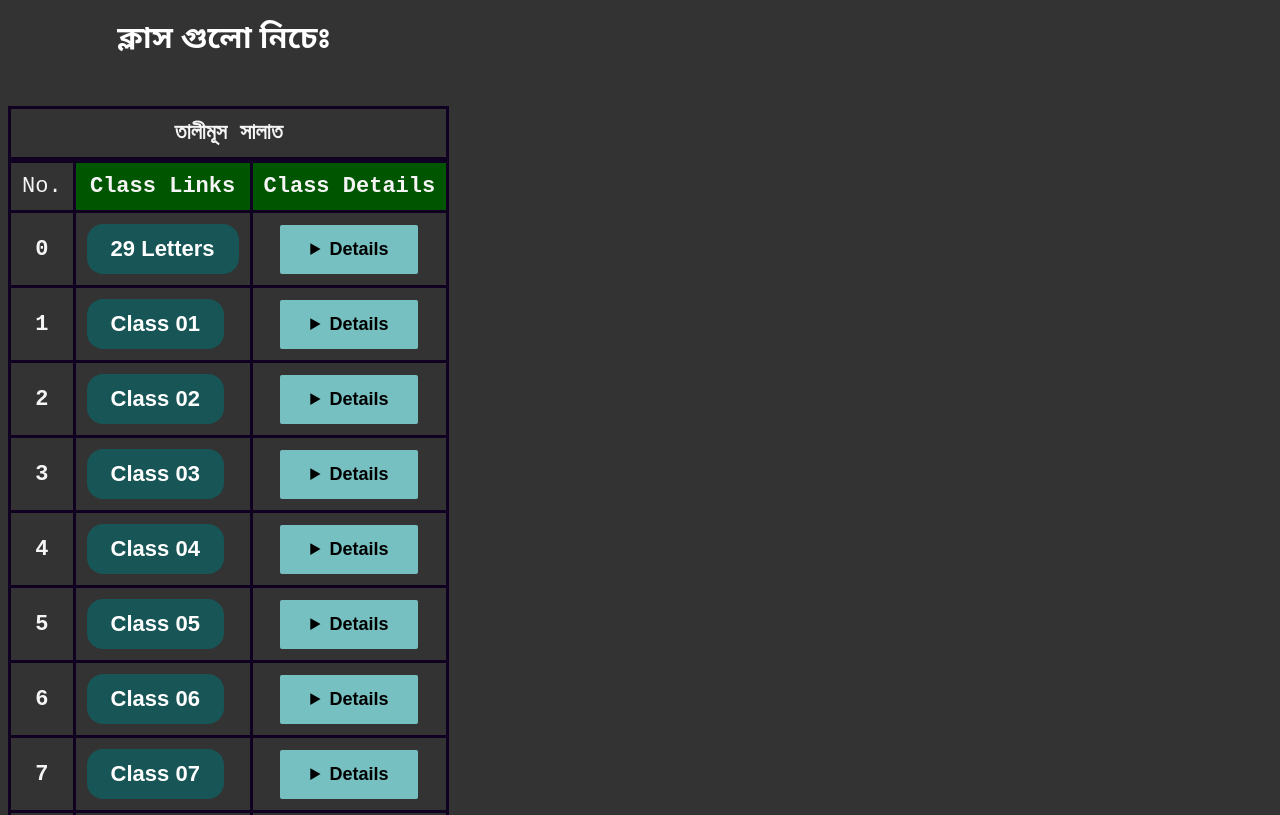
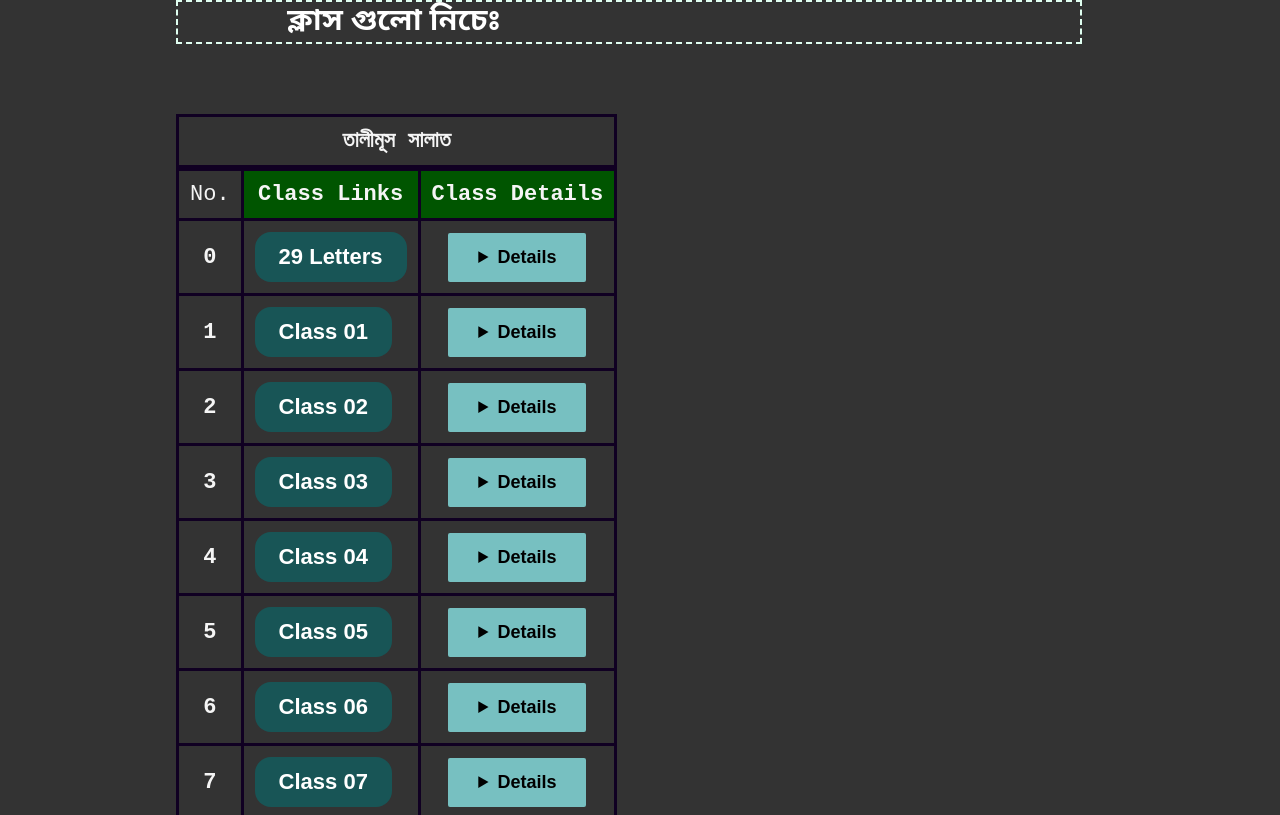
Before and after one commit to nightwatchman17/publishingtest-, a plain HTML site: page index.html in a window 1280 px wide. Shown: the top 815 px of the page. Drawn offline with Linux system fonts and the light colour scheme.

Commit message:
table moved to centre by box model

```diff
--- a/index.html
+++ b/index.html
@@ -12,7 +12,7 @@
 <br>
 
 <body>
-    <table>
+    <table class="maintable">
         <caption><b>তালীমূস সালাত</b></caption>
 
         <tr>
--- a/main.css
+++ b/main.css
@@ -1,3 +1,9 @@
+    * {
+        margin: 0;
+        padding: 0;
+        box-sizing: border-box;
+    }
+
         html {
             font-size: 22px;
         }
@@ -85,3 +91,17 @@ h1 {
     text-align: center;
     vertical-align: middle;
 }
+
+.maintable {
+    border: 2px dashed blueviolet;
+    margin-top: 2rem;
+    margin-left: 8rem;
+    margin-right: 2rem;
+    padding: 10em;
+}
+
+h1{
+    border: 2px dashed rgb(224, 255, 241);
+    margin-left: 8rem;
+    margin-right: 9rem;
+}
```
